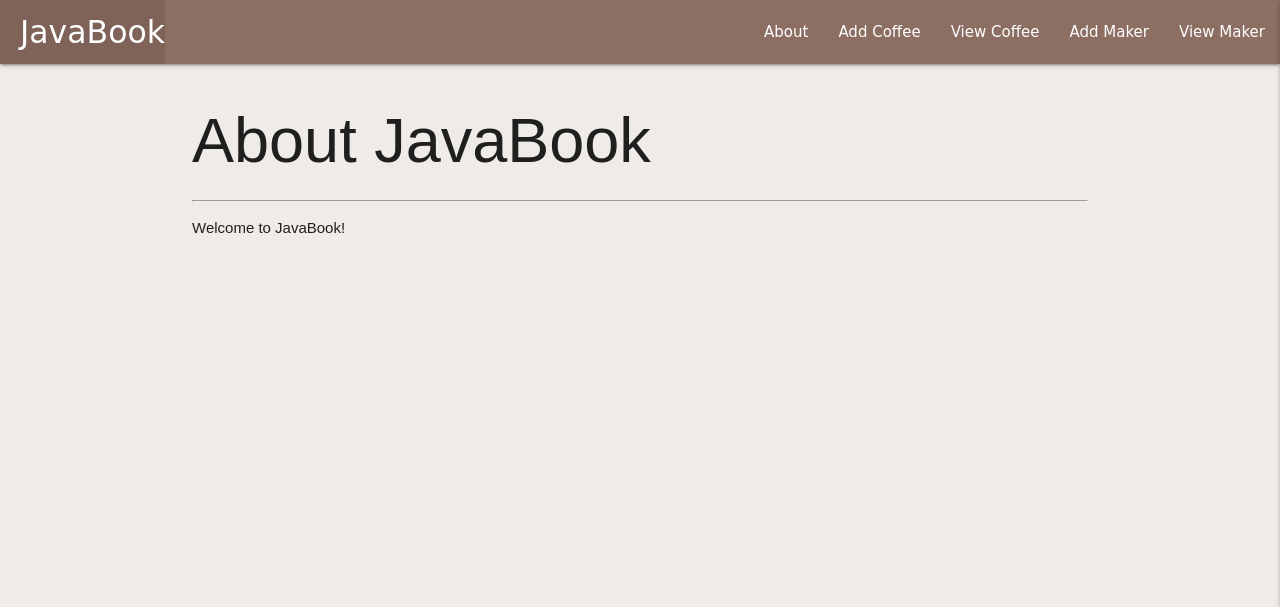
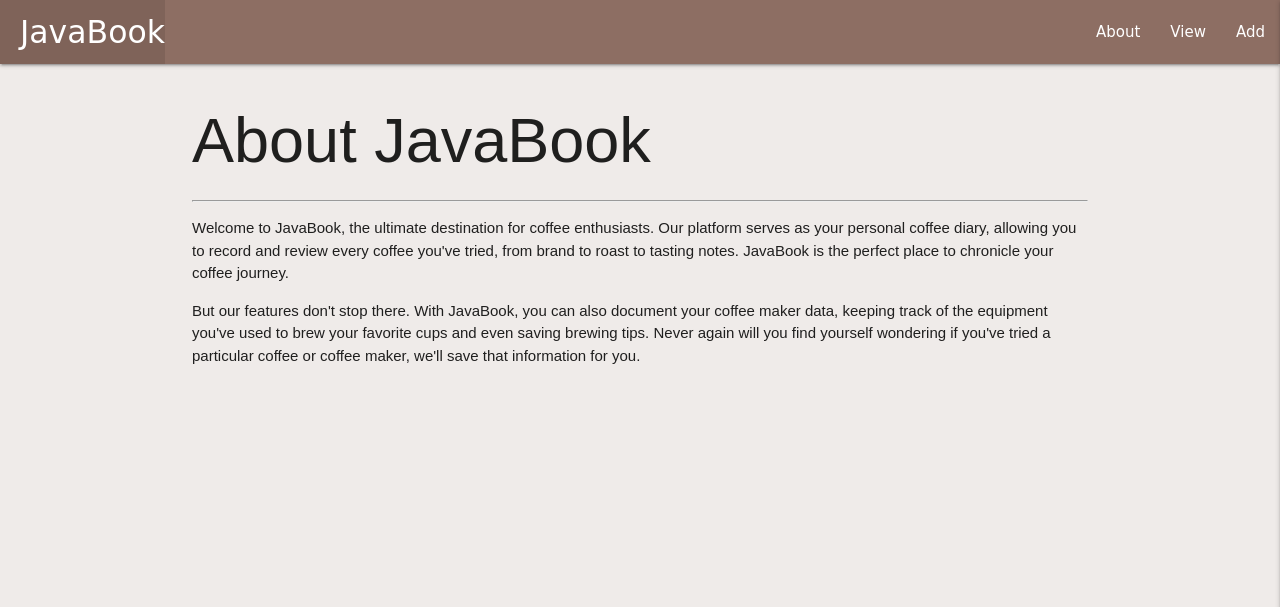
Before and after one commit to alexcibski/JavaBook, a Django app: page /about/ in a window 1280 px wide. Shown: the top 607 px of the page. Run offline with Django 4.2, Linux system fonts and the light colour scheme.

Commit message:
added view/add dropboxes with hover, css to hide outline

```diff
--- a/JavaBook/main_app/static/css/style.css
+++ b/JavaBook/main_app/static/css/style.css
@@ -18,3 +18,7 @@ footer.page-footer {
   text-align: center;
   font-family: 'Fascinate', cursive;
 }
+
+.dropdown-trigger {
+  outline: none;
+}
--- a/JavaBook/main_app/templates/about.html
+++ b/JavaBook/main_app/templates/about.html
@@ -3,6 +3,10 @@
 
 <h1>About JavaBook</h1>
 <hr>
-<p>Welcome to JavaBook!</p>
-
+<p>
+    Welcome to JavaBook, the ultimate destination for coffee enthusiasts. Our platform serves as your personal coffee diary, allowing you to record and review every coffee you've tried, from brand to roast to tasting notes. JavaBook is the perfect place to chronicle your coffee journey.
+</p>
+<p>
+    But our features don't stop there. With JavaBook, you can also document your coffee maker data, keeping track of the equipment you've used to brew your favorite cups and even saving brewing tips. Never again will you find yourself wondering if you've tried a particular coffee or coffee maker, we'll save that information for you.
+</p>
 {% endblock %}
--- a/JavaBook/main_app/templates/base.html
+++ b/JavaBook/main_app/templates/base.html
@@ -18,8 +18,15 @@
     <script src="https://cdnjs.cloudflare.com/ajax/libs/materialize/1.0.0/js/materialize.min.js"></script>
     <script>
         document.addEventListener('DOMContentLoaded', function() {
-            var elems = document.querySelectorAll('.sidenav');
-            var instances = M.Sidenav.init(elems, { edge: 'right' });
+            const elems = document.querySelectorAll('.sidenav');
+            const instances = M.Sidenav.init(elems, { edge: 'right' });
+        });
+        document.addEventListener('DOMContentLoaded', function() {
+            const viewDropdown = document.querySelectorAll('.dropdown-trigger');
+            M.Dropdown.init(viewDropdown, {
+                coverTrigger: false,
+                hover: true
+            });
         });
     </script>
 
@@ -35,10 +42,20 @@
                 <a href="#" data-target="mobile-demo" class="sidenav-trigger right"><i class="material-icons">menu</i></a>
                 <ul class="right hide-on-med-and-down">
                     <li><a href="{% url 'about' %}">About</a></li>
-                    <li><a href="{% url 'coffee_create' %}">Add Coffee</a></li>
-                    <li><a href="{% url 'coffee_index' %}">View Coffee</a></li>
-                    <li><a href="{% url 'maker_create' %}">Add Maker</a></li>
-                    <li><a href="{% url 'maker_index' %}">View Maker</a></li>
+                    <li>
+                        <a class="dropdown-trigger" href="#!" data-target="view-dropdown">View</a>
+                            <ul id="view-dropdown" class="dropdown-content">
+                                <li><a href="{% url 'coffee_index' %}">View Coffee</a></li>
+                                <li><a href="{% url 'maker_index' %}">View Maker</a></li>
+                            </ul>
+                    </li>
+                    <li>
+                        <a class="dropdown-trigger" href="#!" data-target="add-dropdown">Add</a>
+                            <ul id="add-dropdown" class="dropdown-content">
+                                <li><a href="{% url 'coffee_create' %}">Add Coffee</a></li>
+                                <li><a href="{% url 'maker_create' %}">Add Maker</a></li>
+                            </ul>
+                    </li>
                 </ul>
             </div>
         </nav>
```
